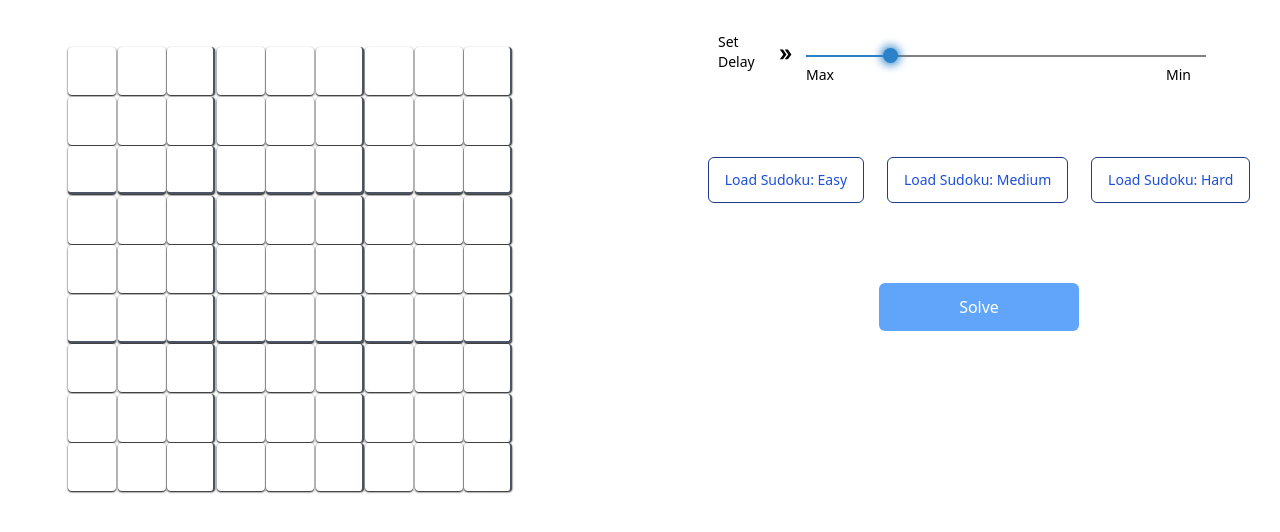
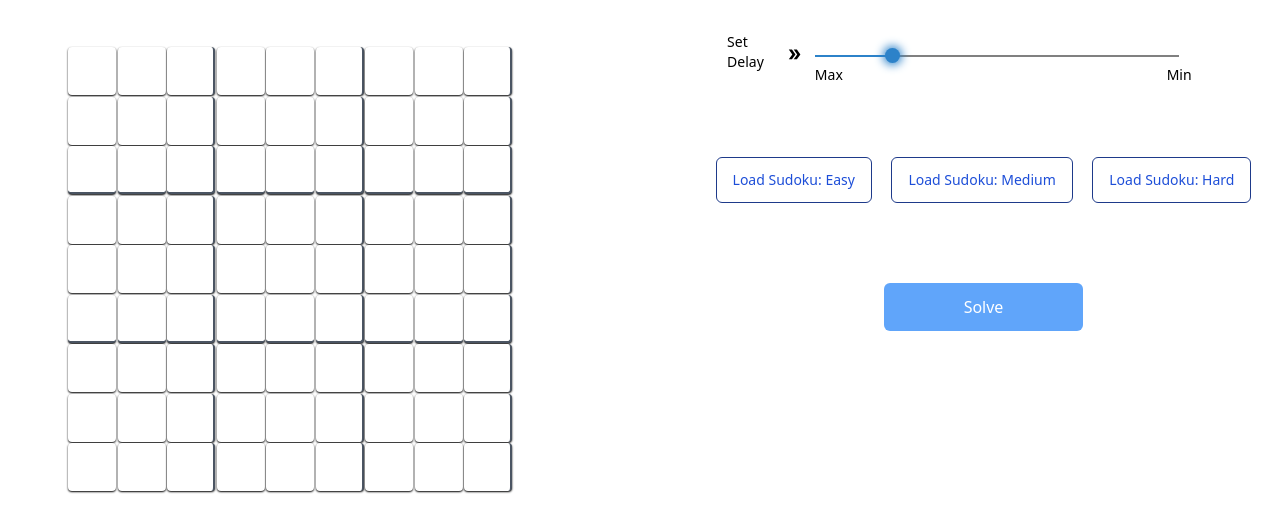
Before and after one commit to RupeshSinha22/SudokuSolver, a plain HTML site: page index.html in a window 1280 px wide. Shown: the part 62-594 px from the top of the page. Drawn offline with nearby package versions, Linux system fonts and the light colour scheme; no server answers.

Commit message:
Update styles.css

```diff
--- a/styles.css
+++ b/styles.css
@@ -58,7 +58,7 @@
 
 .slider{
     appearance: none;
-    width: 400px;
+    width: 90%;
     height: 2px;
     background-color: gray;
     background-repeat: no-repeat;
```
